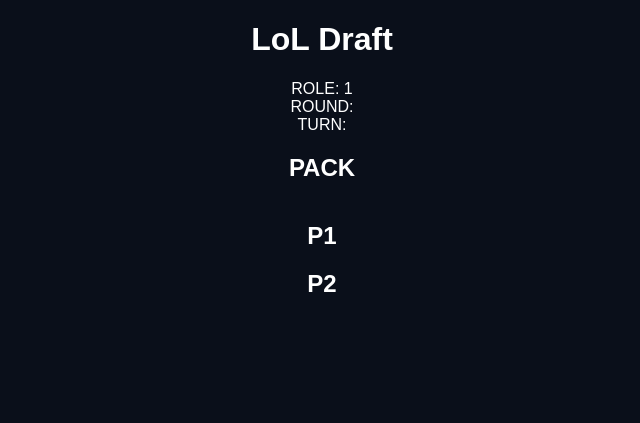
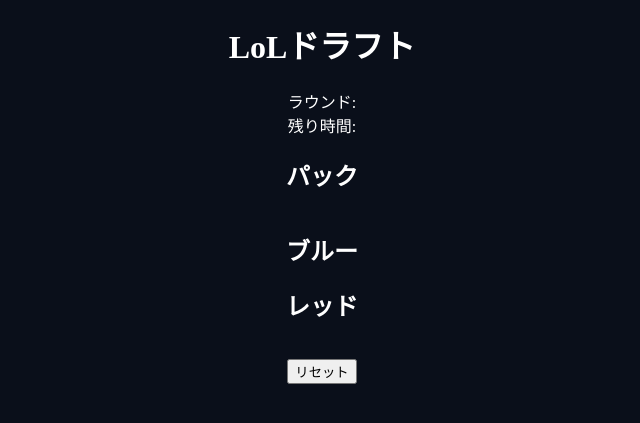
Before and after one commit to kaito19970809-cell/lol-draft, a Flask app: page /1 in a window 1280 px wide. Shown: the top 423 px of the page, without its empty margins (318-958 px from the left). Run offline with Flask 3, Linux system fonts and the light colour scheme; some libraries are stand-ins or nearby versions.

Commit message:
Update index.html

```diff
--- a/templates/index.html
+++ b/templates/index.html
@@ -2,101 +2,68 @@
 <html>
 <head>
 <meta charset="UTF-8">
-<title>LoL Draft</title>
+<title>LoLドラフト</title>
 
 <style>
 body {
-    background: #0a0f1a;
-    color: white;
-    font-family: sans-serif;
-    text-align: center;
+    background:#0a0f1a;
+    color:white;
+    text-align:center;
 }
 
-/* PACK */
-#pack {
-    display: flex;
-    flex-wrap: wrap;
-    justify-content: center;
-    gap: 10px;
+.card {
+    width:100px;
+    height:140px;
+    border-radius:10px;
+    overflow:hidden;
+    border:2px solid #333;
+    cursor:pointer;
+    transition:0.2s;
 }
 
-/* カード */
-.card {
-    width: 100px;
-    height: 140px;
-    background: #111;
-    border: 2px solid #333;
-    border-radius: 10px;
-    overflow: hidden;
-    cursor: pointer;
-    transition: 0.2s;
-    position: relative;
+.card:hover {
+    transform:scale(1.1);
+    border-color:gold;
 }
 
-/* 画像 */
-.card img {
-    width: 100%;
-    height: 100%;
-    object-fit: cover;
+.disabled {
+    pointer-events:none;
+    opacity:0.4;
 }
 
-/* ホバー */
-.card:hover {
-    transform: scale(1.15);
-    border-color: gold;
-    z-index: 10;
-}
+.blue-turn {color:#4da6ff;}
+.red-turn {color:#ff4d4d;}
 
-/* 名前 */
-.card-name {
-    position: absolute;
-    bottom: 0;
-    width: 100%;
-    background: rgba(0,0,0,0.7);
-    font-size: 12px;
-}
-
-/* ピック済み */
-.picked {
-    filter: grayscale(100%);
-    opacity: 0.4;
-    pointer-events: none;
-}
-
-/* アニメーション */
-.fade-in {
-    animation: fadeIn 0.3s ease;
-}
-
-@keyframes fadeIn {
-    from {opacity:0; transform:scale(0.8);}
-    to {opacity:1; transform:scale(1);}
-}
-
-.timer {
-    font-size: 30px;
-    color: gold;
+.active {
+    background:yellow;
+    color:black;
+    padding:2px 6px;
+    border-radius:5px;
 }
 </style>
 </head>
 
 <body>
 
-<h1>LoL Draft</h1>
+<h1>LoLドラフト</h1>
 
-<div>ROLE: {{ role }}</div>
-<div>ROUND: <span id="round"></span></div>
-<div>TURN: <span id="turn"></span></div>
-<div class="timer" id="timer"></div>
+<h2 id="turnText"></h2>
+<div>ラウンド: <span id="round"></span></div>
+<div>残り時間: <span id="timer"></span></div>
 
-<h2>PACK</h2>
-<div id="pack"></div>
+<div id="orders"></div>
 
-<h2>P1</h2>
-<div id="p1"></div>
+<h2>パック</h2>
+<div id="pack" style="display:flex;flex-wrap:wrap;gap:10px;justify-content:center;"></div>
 
-<h2>P2</h2>
-<div id="p2"></div>
+<h2>ブルー</h2>
+<div id="blue"></div>
+
+<h2>レッド</h2>
+<div id="red"></div>
+
+<br>
+<button onclick="reset()">リセット</button>
 
 <script src="https://cdn.socket.io/4.7.2/socket.io.min.js"></script>
 
@@ -104,62 +71,90 @@
 const socket = io();
 const ROLE = "{{ role }}";
 
-// 🔥 画像URL生成
-function imgUrl(name) {
+const orders = [
+ ["blue","red","red","blue","blue","red","red","blue","blue","red"],
+ ["red","blue","blue","red","red","blue","blue","red","red","blue"],
+ ["blue","red","blue","red","blue","red","blue","red","blue","red"]
+];
+
+function imgUrl(name){
  return `https://ddragon.leagueoflegends.com/cdn/13.24.1/img/champion/${name}.png`;
 }
 
-// 🔥 ピック送信
-function pick(champ) {
-    socket.emit("pick", {
-        role: ROLE,
-        champ: champ
+function pick(champ, current){
+ if(ROLE !== current){
+     alert("あなたのターンではありません");
+     return;
+ }
+
+ if(!confirm(champ + " をピックしますか？")){
+     return;
+ }
+
+ socket.emit("pick",{role:ROLE, champ:champ});
+}
+
+function reset(){
+ fetch("/reset");
+}
+
+function renderOrders(round, turn){
+ const div = document.getElementById("orders");
+ div.innerHTML = "";
+
+ orders.forEach((ord, r)=>{
+     let html = `<div>第${r+1}パック：`;
+
+     ord.forEach((p,i)=>{
+         let cls = "";
+         if(r === round-1 && i === turn){
+             cls = "active";
+         }
+
+         html += `<span class="${cls}">${p==="blue"?"青":"赤"}</span> `;
+     });
+
+     html += "</div>";
+     div.innerHTML += html;
  });
 }
 
-// 🔥 カード生成
-function createCard(champ, pickedList) {
-    const div = document.createElement("div");
-    div.className = "card fade-in";
+function render(state){
 
-    if (pickedList.includes(champ)) {
-        div.classList.add("picked");
-    }
+ document.getElementById("round").innerText = state.round;
+ document.getElementById("timer").innerText = state.time;
 
-    div.innerHTML = `
-        <img src="${imgUrl(champ)}">
-        <div class="card-name">${champ}</div>
-    `;
+ const current = orders[state.round-1][state.turn];
 
-    div.onclick = () => pick(champ);
+ const turnText = document.getElementById("turnText");
+ turnText.innerText = current === "blue" ? "ブルーのターン" : "レッドのターン";
+ turnText.className = current === "blue" ? "blue-turn" : "red-turn";
 
-    return div;
-}
-
-// 🔥 描画
-function render(state) {
-    document.getElementById("round").innerText = state.round;
-    document.getElementById("turn").innerText = state.turn;
-    document.getElementById("timer").innerText = state.time;
+ renderOrders(state.round, state.turn);
 
  const packDiv = document.getElementById("pack");
  packDiv.innerHTML = "";
 
-    const pickedAll = [...state.picks.P1, ...state.picks.P2];
+ state.pack.forEach(champ=>{
+     const div = document.createElement("div");
+     div.className = "card";
 
-    state.pack.forEach(champ => {
-        const card = createCard(champ, pickedAll);
-        packDiv.appendChild(card);
+     if(ROLE !== current){
+         div.classList.add("disabled");
+     }
+
+     div.innerHTML = `<img src="${imgUrl(champ)}" width="100%" height="100%">`;
+
+     div.onclick = ()=>pick(champ, current);
+
+     packDiv.appendChild(div);
  });
 
-    document.getElementById("p1").innerText = state.picks.P1.join(", ");
-    document.getElementById("p2").innerText = state.picks.P2.join(", ");
+ document.getElementById("blue").innerText = state.picks.blue.join(", ");
+ document.getElementById("red").innerText = state.picks.red.join(", ");
 }
 
-// 🔥 状態受信
-socket.on("state", (state) => {
-    render(state);
-});
+socket.on("state", render);
 </script>
 
 </body>
```
Lines whose indentation alone changed are shown as unchanged.
